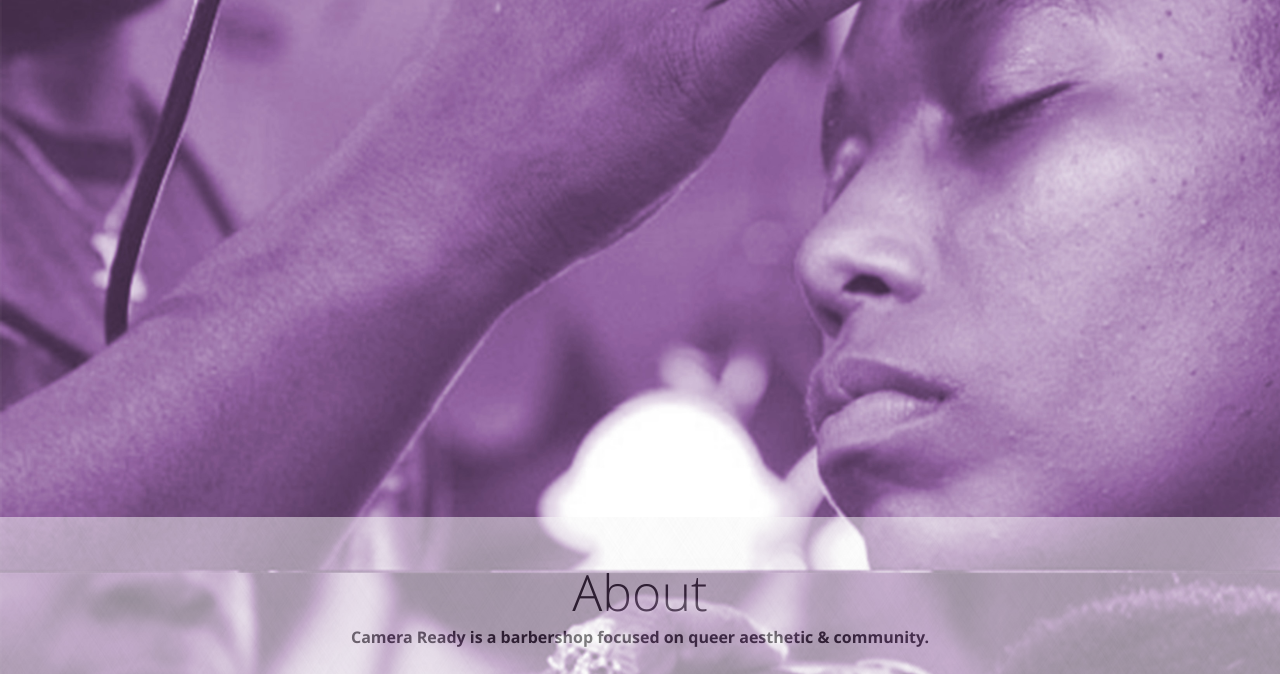
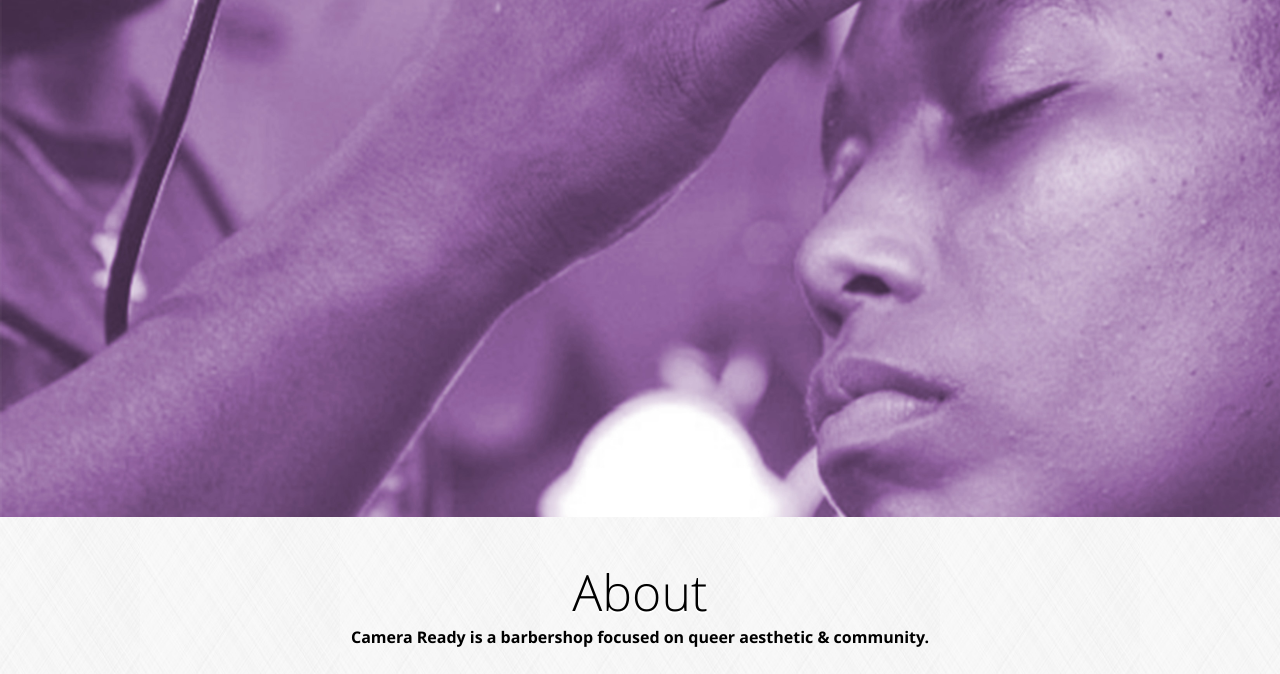
Before and after one commit to crkcampaign/cameraready, a plain HTML site: page index.html in a window 1280 px wide. Shown: the part 283-957 px from the top of the page. Drawn offline with Linux system fonts and the light colour scheme; some packages are replaced by stand-ins of ours; files whose address does not match are found by name.

Commit message:
Removes opacity from background

```diff
--- a/index.html
+++ b/index.html
@@ -25,7 +25,7 @@
 		<script type="text/javascript" src="resources/js/spin.js"></script>
 		<script type="text/javascript" src="resources/js/plugins.js"></script>
 	</head>
-	<body style="background-image:url('resources/images/background.jpg'); background-repeat: no-repeat; background-size: cover; background-attachment: fixed; background-position: center center; width: 100%; height: 100%; opacity:0.5;">
+	<body style="background-image:url('resources/images/background.jpg'); background-repeat: no-repeat; background-size: cover; background-attachment: fixed; background-position: center center; width: 100%; height: 100%;">
 		<div id="spinload"></div>
 		<div id="interface">
         	<div id="hero">
```
